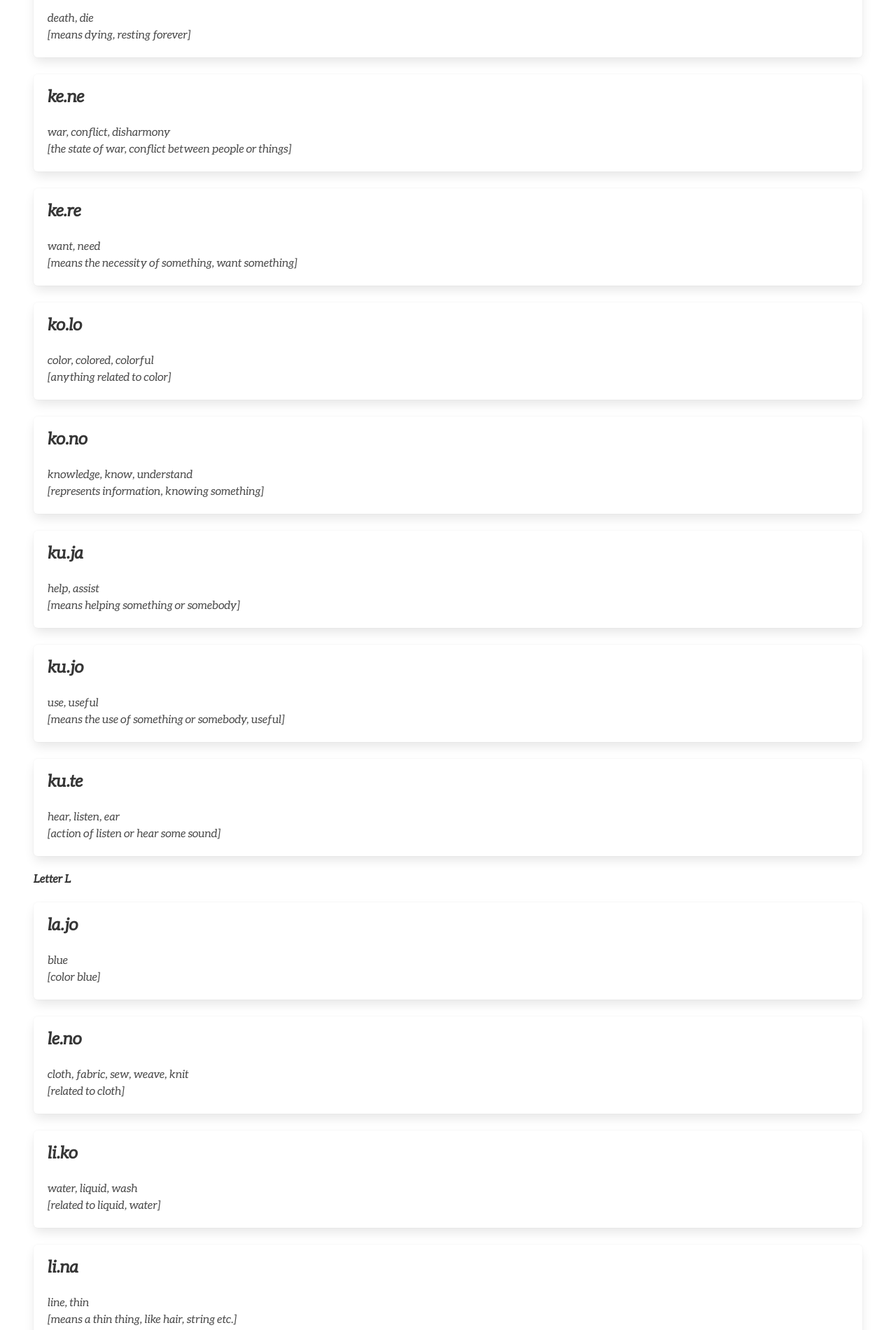
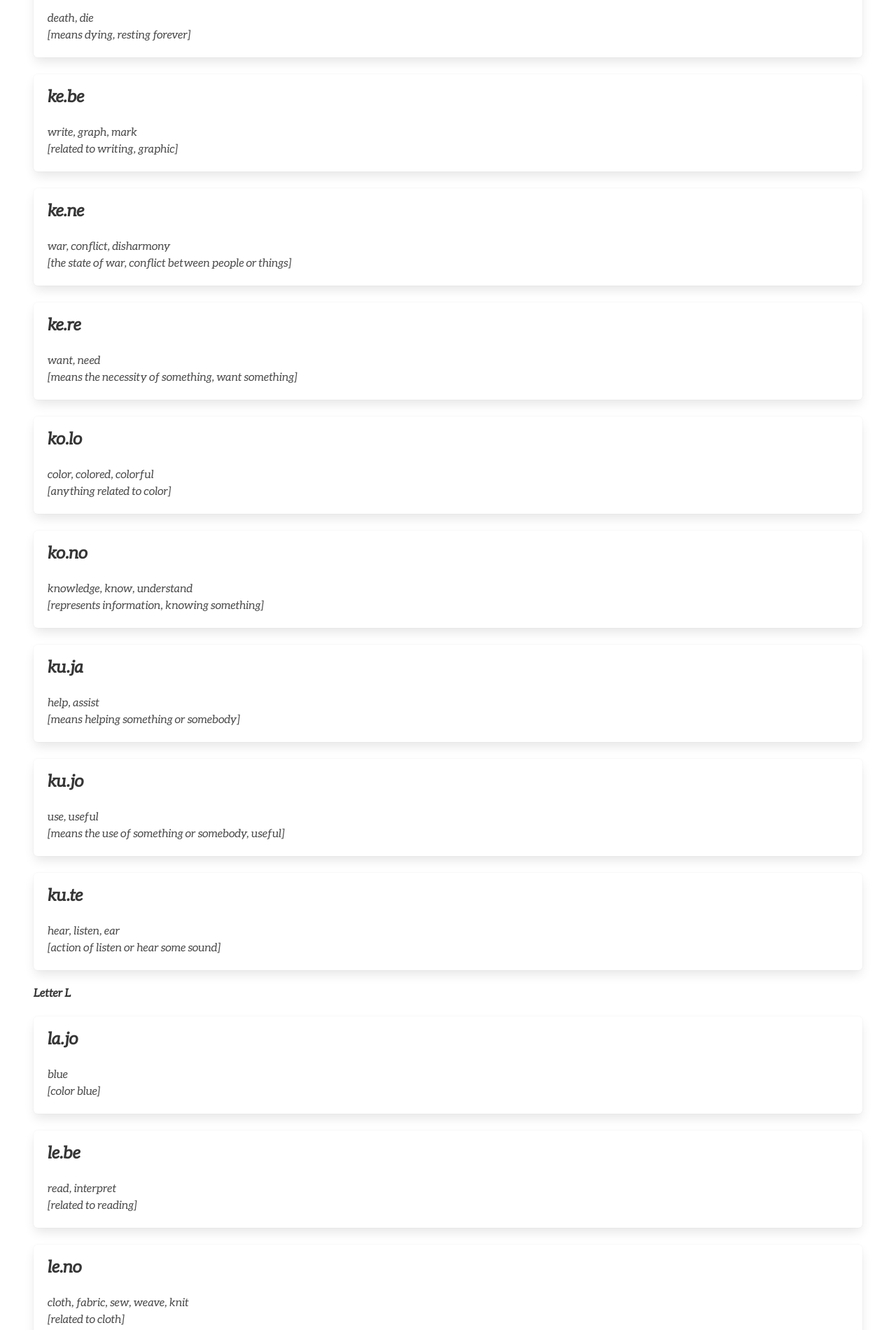
Before and after one commit to marc-dantas/nomo-muto-jesata, a plain HTML site: page index.html in a window 1280 px wide. Shown: the part 8000-9900 px from the top of the page at 70% size. Drawn offline with Linux system fonts and the light colour scheme.

Commit message:
Words for reading and writing

```diff
--- a/index.html
+++ b/index.html
@@ -287,6 +287,11 @@
                 <p class="aleo-italic">[means dying, resting forever]</p>
             </div>
             <div class="box">
+                <p class="title is-4">ke.be</p>
+                <p class="aleo-italic">write, graph, mark</p>
+                <p class="aleo-italic">[related to writing, graphic]</p>
+            </div>
+            <div class="box">
                 <p class="title is-4">ke.ne</p>
                 <p class="aleo-italic">war, conflict, disharmony</p>
                 <p class="aleo-italic">[the state of war, conflict between people or things]</p>
@@ -326,6 +331,11 @@
                 <p class="title is-4">la.jo</p>
                 <p class="aleo-italic">blue</p>
                 <p class="aleo-italic">[color blue]</p>
+            </div>
+            <div class="box">
+                <p class="title is-4">le.be</p>
+                <p class="aleo-italic">read, interpret</p>
+                <p class="aleo-italic">[related to reading]</p>
             </div>
             <div class="box">
                 <p class="title is-4">le.no</p>
@@ -517,7 +527,7 @@
             </div>
             <div class="box">
                 <p class="title is-4">o.jo</p>
-                <p class="aleo-italic">eye, look, see, observe, read</p>
+                <p class="aleo-italic">eye, look, see, observe</p>
                 <p class="aleo-italic">[related to eye]</p>
             </div>
             <p class="title is-6" id="p">Letter P</p>
```
